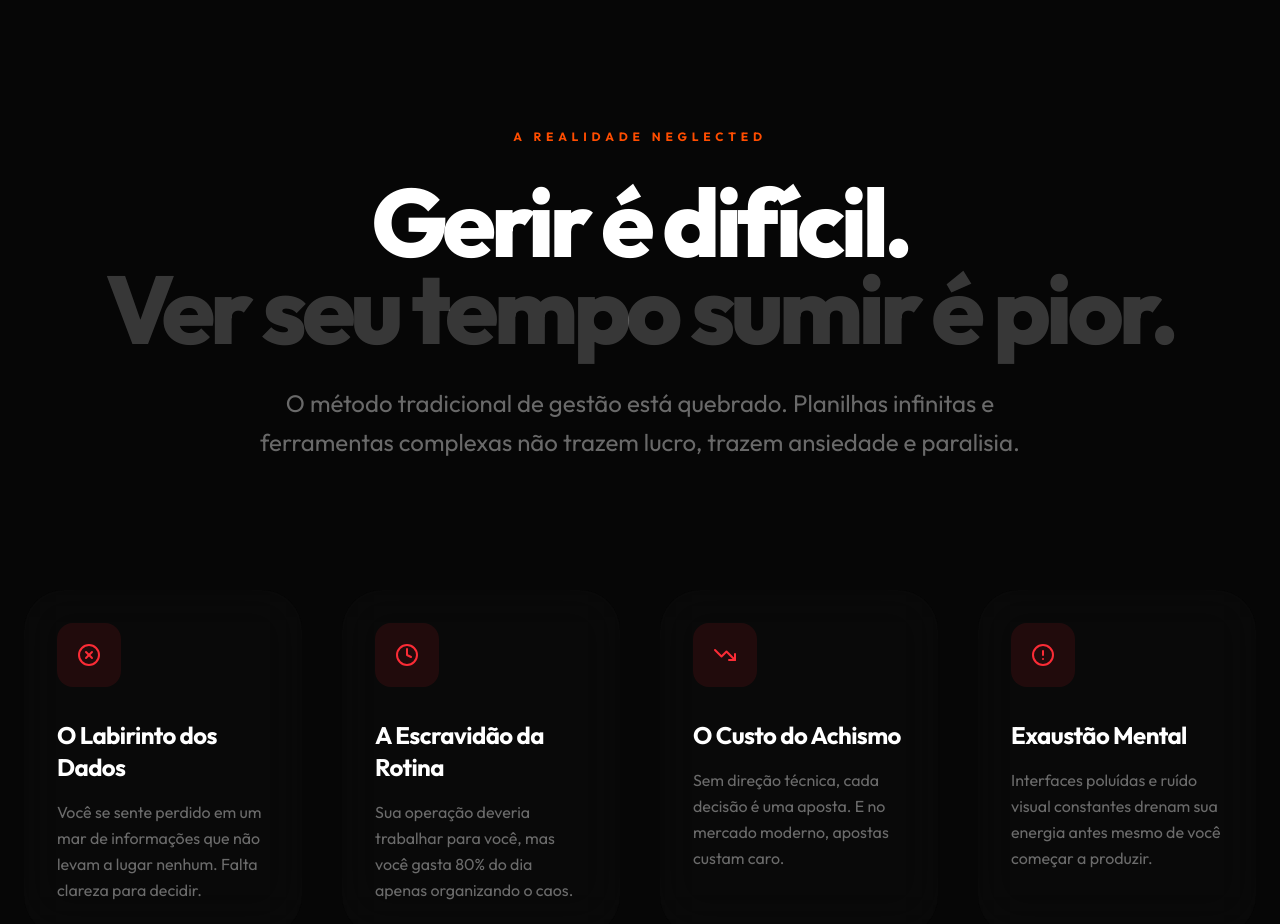
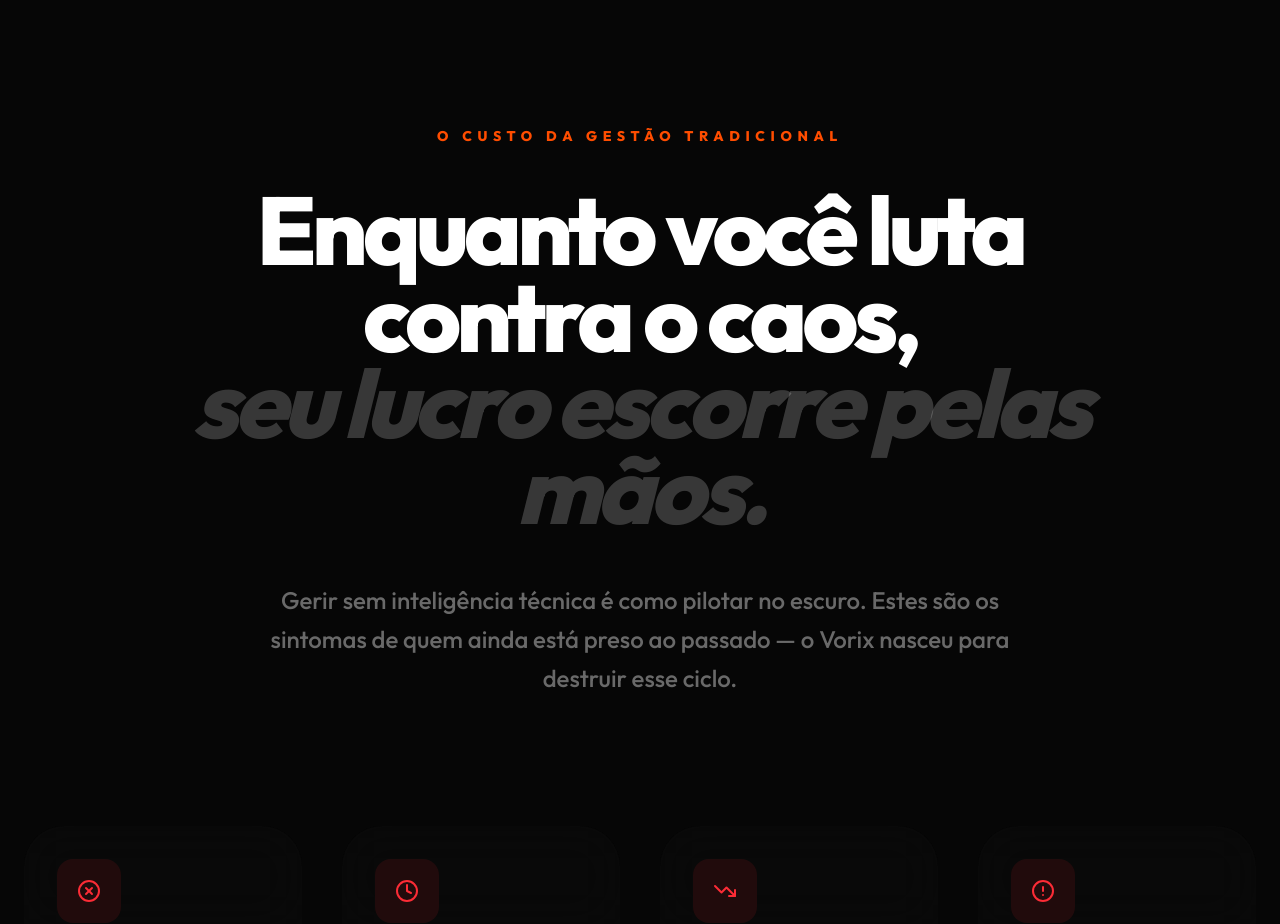
Before and after one commit to elevategerenciamento/Vorix-Page, a React (Vite) app: page / in a window 1280 px wide. Shown: the part 2900-3824 px from the top of the page. Built offline with nearby package versions, Linux system fonts and the light colour scheme.

Commit message:
fix: translate problem section title and increase impact

```diff
--- a/src/components/ProblemSection.tsx
+++ b/src/components/ProblemSection.tsx
@@ -34,26 +34,27 @@ const ProblemSection = () => {
           <motion.span
             initial={{ opacity: 0 }}
             whileInView={{ opacity: 1 }}
-            className="text-vorix-orange font-bold uppercase tracking-[0.4em] text-[10px] md:text-xs"
+            className="text-vorix-orange font-black uppercase tracking-[0.4em] text-[10px] md:text-sm"
           >
-            A REALIDADE NEGLECTED
+            O CUSTO DA GESTÃO TRADICIONAL
           </motion.span>
           <motion.h2
             initial={{ opacity: 0, y: 20 }}
             whileInView={{ opacity: 1, y: 0 }}
-            className="text-3xl md:text-8xl font-extrabold mt-6 md:mt-8 tracking-tighter leading-[0.9]"
+            className="text-4xl md:text-8xl font-black mt-6 md:mt-10 tracking-tighter leading-[0.9] max-w-5xl mx-auto"
           >
-            Gerir é difícil. <br className="hidden md:block" />
-            <span className="text-white/20">Ver seu tempo sumir é pior.</span>
+            Enquanto você luta contra o caos, <br className="hidden md:block" />
+            <span className="text-white/20 italic">seu lucro escorre pelas mãos.</span>
           </motion.h2>
           <motion.p
             initial={{ opacity: 0 }}
             whileInView={{ opacity: 1 }}
             transition={{ delay: 0.2 }}
-            className="text-white/40 text-lg md:text-2xl mt-8 max-w-3xl mx-auto leading-relaxed"
+            className="text-white/40 text-lg md:text-2xl mt-8 md:mt-12 max-w-3xl mx-auto leading-relaxed font-medium"
           >
-            O método tradicional de gestão está quebrado. Planilhas infinitas e ferramentas complexas não trazem lucro, trazem ansiedade e paralisia.
+            Gerir sem inteligência técnica é como pilotar no escuro. Estes são os sintomas de quem ainda está preso ao passado — o Vorix nasceu para destruir esse ciclo.
           </motion.p>
+
         </div>
 
         <div className="grid md:grid-cols-2 lg:grid-cols-4 gap-6 md:gap-10">
```
